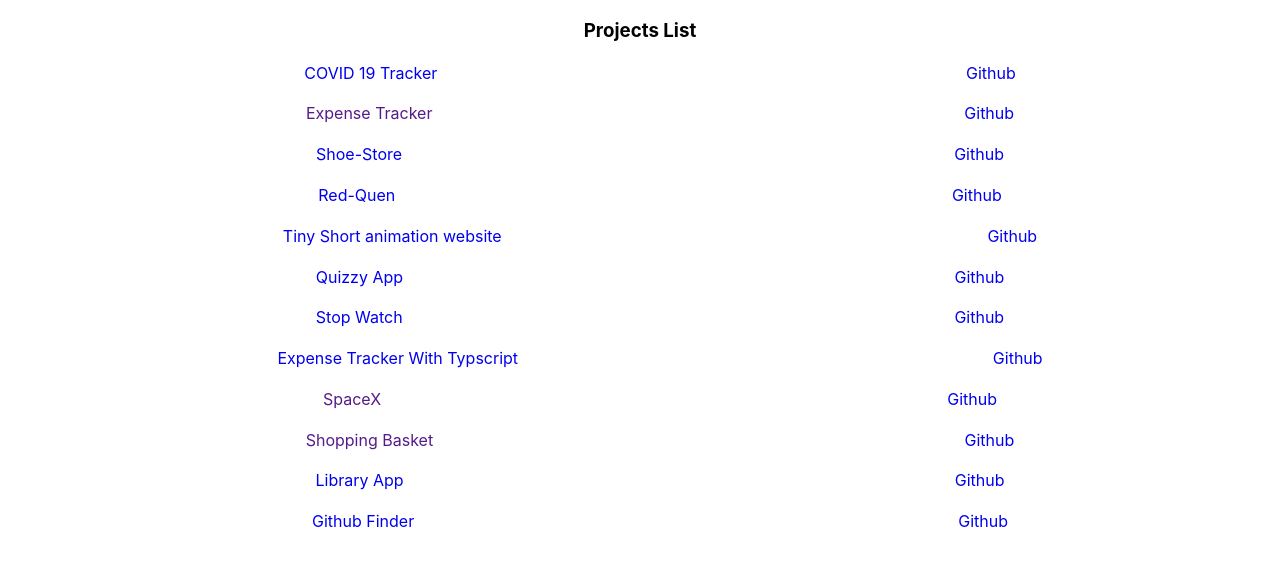
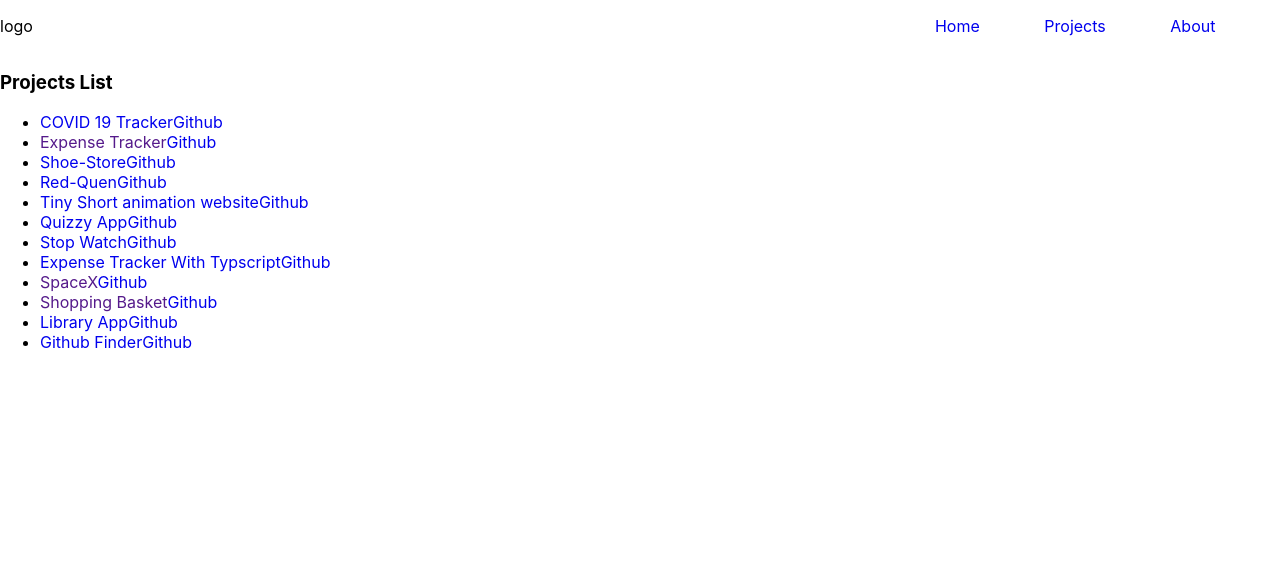
Before and after one commit to Sijadkhan1678/Portfolio, a React (Create React App) app: page / in a window 1280 px wide. Shown: the top 566 px of the page. Built offline with nearby package versions, Linux system fonts and the light colour scheme.

Commit message:
Added Navbar component and author name pgk.json

```diff
--- a/package.json
+++ b/package.json
@@ -1,7 +1,8 @@
 {
-  "name": "app",
+  "name": "Portfolio",
   "version": "0.1.0",
   "private": true,
+  "author": "Sijad Khan",
   "dependencies": {
     "@testing-library/jest-dom": "^5.16.2",
     "@testing-library/react": "^12.1.2",
--- a/src/App.css
+++ b/src/App.css
@@ -1,13 +1,43 @@
-.App {
-  text-align: center;
+
+
+.nav-container {
+  /* background-color: rgb(59, 46, 172); */
+  display: flex;
+  justify-content: space-between;
+  align-items: center;
+  /* width: 90%; */
+  margin: 0 auto;
+
+}
+.logo-container {
+  background-color: #fff;
+
 }
 
-li{
+.nav-items {
+  /* background-color: white; */
+  margin-left: 5rem;
+  width: 32%;
+  display: flex;
+  justify-content: space-evenly;
+  align-items: center;
+
+}
+.nav-items li {
+  list-style: none;
+
+}
+.nav-items li a {
+  text-decoration: none;
+  /* color:whitesmoke; */
+}
+
+/* li{
 
   display: flex;
   justify-content: space-around;
   margin-top: 1.3rem;
-}
+} */
 
 li a {
   display: inline;
--- a/src/App.js
+++ b/src/App.js
@@ -1,11 +1,12 @@
 import './App.css';
+import Navbar from './components/layout/Navbar'
 import Projects from './components/Projects';
 
 function App() {
   return (
-    <div className="App">
-
-      <Projects />
+    <div>
+     <Navbar />
+     <Projects />
 
     </div>
   );
--- /dev/null
+++ b/src/components/layout/Navbar.js
@@ -0,0 +1,19 @@
+import React from 'react'
+
+ const Navbar = () => {
+  return (
+    <header className='nav-container'>
+      <div className='logo-container'>logo</div>
+
+       <ul className='nav-items'>
+           <li><a href="#">Home</a></li>
+           <li><a href="#">Projects</a></li>
+           <li><a href="#">About</a></li>
+
+       </ul>
+
+    </header>
+  )
+}
+
+export default Navbar
```
